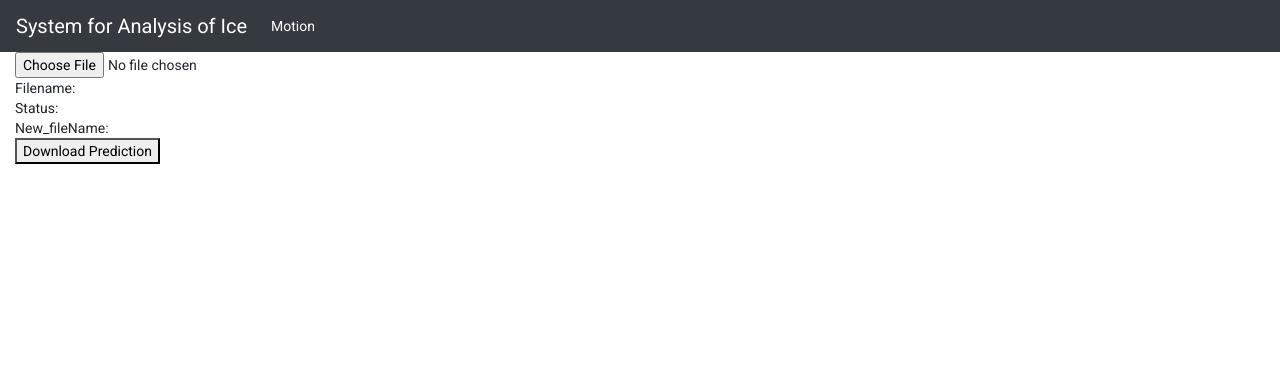
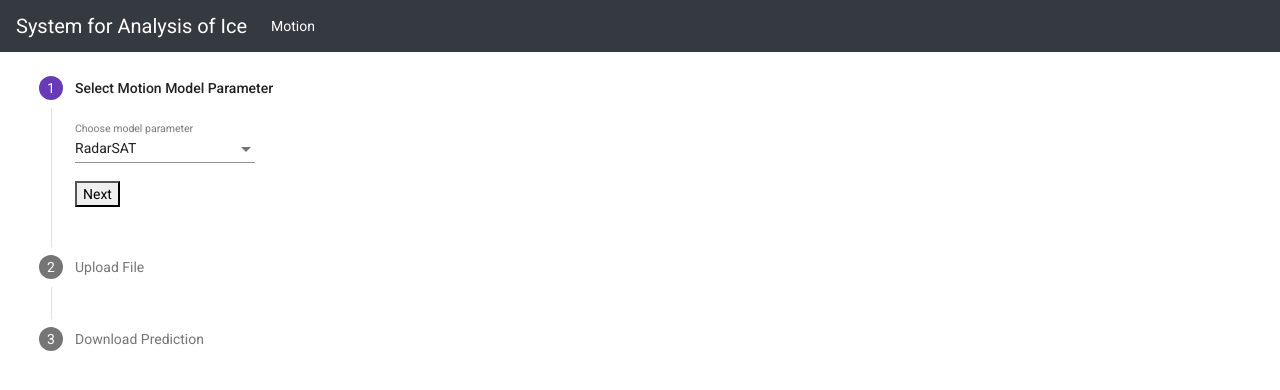
Before and after one commit to Leeffkk/SAIfront, an Angular app: page /motion in a window 1280 px wide. Shown: the top 390 px of the page. Built offline with nearby package versions, Linux system fonts and the light colour scheme; no server answers.

Commit message:
model parameter selection

```diff
--- a/src/app/pages/motion/motion.component.html
+++ b/src/app/pages/motion/motion.component.html
@@ -1,10 +1,34 @@
 
 <input type="file" class="file-input"
-(change)="onFileSelected($event)" #fileUpload>
+(change)="onFileSelected($event)" #fileUpload hidden>
 
+<!-- <div>
+
+    <div>
+        <mat-form-field>
+            <mat-label>Choose model parameter</mat-label>
+            <mat-select [(value)]="model_param">
+                <mat-option value="U-Net">U-Net</mat-option>
+                <mat-option value="WorldView">WorldView</mat-option>
+                <mat-option value="RadarSAT">RadarSAT</mat-option>
+                <mat-option value="GPRI">GPRI</mat-option>
+            </mat-select>
+        </mat-form-field>
+    </div>
+
+    <div class="file-upload">
+        {{fileName || "No file uploaded yet."}}
+        <button mat-mini-fab color="primary" class="upload-btn"
+            (click)="fileUpload.click()">
+            <mat-icon>attach_file</mat-icon>
+        </button>
+    </div>
     <div>
         <div>
             Filename: {{fileName}}
+        </div>
+        <div>
+            model_param: {{model_param}}
         </div>
         <div>
             Status: {{status}}
@@ -13,17 +37,54 @@
             New_fileName: {{new_fileName}}
         </div>
     </div>
+</div>
 
 <div>
     <button (click)="onSave()">Download Prediction</button>
+</div> -->
+
+
+<mat-vertical-stepper linear #stepper>
+    <mat-step>
+
+        <ng-template matStepLabel>Select Motion Model Parameter</ng-template>
+        <mat-form-field>
+            <mat-label>Choose model parameter</mat-label>
+            <mat-select [(value)]="model_param">
+                <mat-option value="U-Net">U-Net</mat-option>
+                <mat-option value="WorldView">WorldView</mat-option>
+                <mat-option value="RadarSAT">RadarSAT</mat-option>
+                <mat-option value="GPRI">GPRI</mat-option>
+            </mat-select>
+        </mat-form-field>
+        <div>
+            <button mat-button matStepperNext>Next</button>
         </div>
 
-<!-- <div class="file-upload">
-
+    </mat-step>
+    <mat-step>
+        <ng-template matStepLabel>Upload File</ng-template>
+        <div class="file-upload">
             {{fileName || "No file uploaded yet."}}
-
             <button mat-mini-fab color="primary" class="upload-btn"
                 (click)="fileUpload.click()">
                 <mat-icon>attach_file</mat-icon>
             </button>
-</div> -->
+        </div>
+        <div>
+            <button mat-button matStepperPrevious>Back</button>
+            <button mat-button matStepperNext>Next</button>
+        </div>
+    </mat-step>
+    <mat-step>
+        <ng-template matStepLabel>Download Prediction</ng-template>
+        <div>
+            Status: {{status}}
+        </div>
+        <button (click)="onSave()">Download Prediction</button>
+        <div>
+            <!-- <button mat-button matStepperPrevious>Back</button> -->
+            <button mat-button (click)="stepper.reset()">Reset</button>
+        </div>
+    </mat-step>
+</mat-vertical-stepper>
--- a/src/app/pages/motion/motion.component.ts
+++ b/src/app/pages/motion/motion.component.ts
@@ -1,6 +1,7 @@
 import { Component, OnInit } from '@angular/core';
 import { HttpClient } from '@angular/common/http';
 import FileSaver from 'file-saver';
+import { FormControl, Validators } from '@angular/forms';
 
 @Component({
   selector: 'app-motion',
@@ -15,6 +16,8 @@ export class MotionComponent implements OnInit {
 
   new_fileName = '';
 
+  model_param = 'RadarSAT';
+
   constructor(private http: HttpClient) { }
 
   onFileSelected(event) {
@@ -28,6 +31,7 @@ export class MotionComponent implements OnInit {
         const formData = new FormData();
 
         formData.append("file", file);
+        formData.append("model_param", this.model_param);
 
         const upload$ = this.http.post("http://localhost:3000/api/projects/uploadMotion", formData);
 
```
Also changed, not shown: src/app/app.module.ts (+8 -2 lines). Lines whose indentation alone changed are shown as unchanged.
